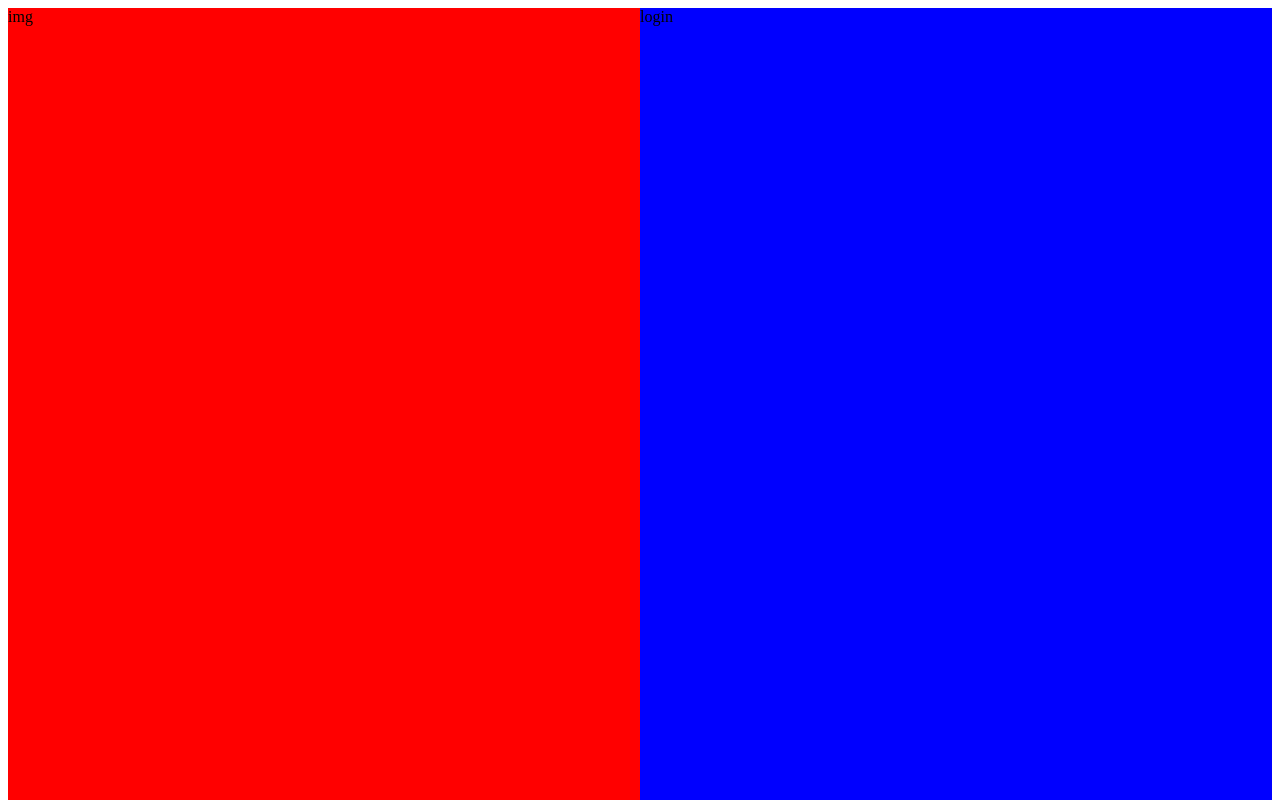
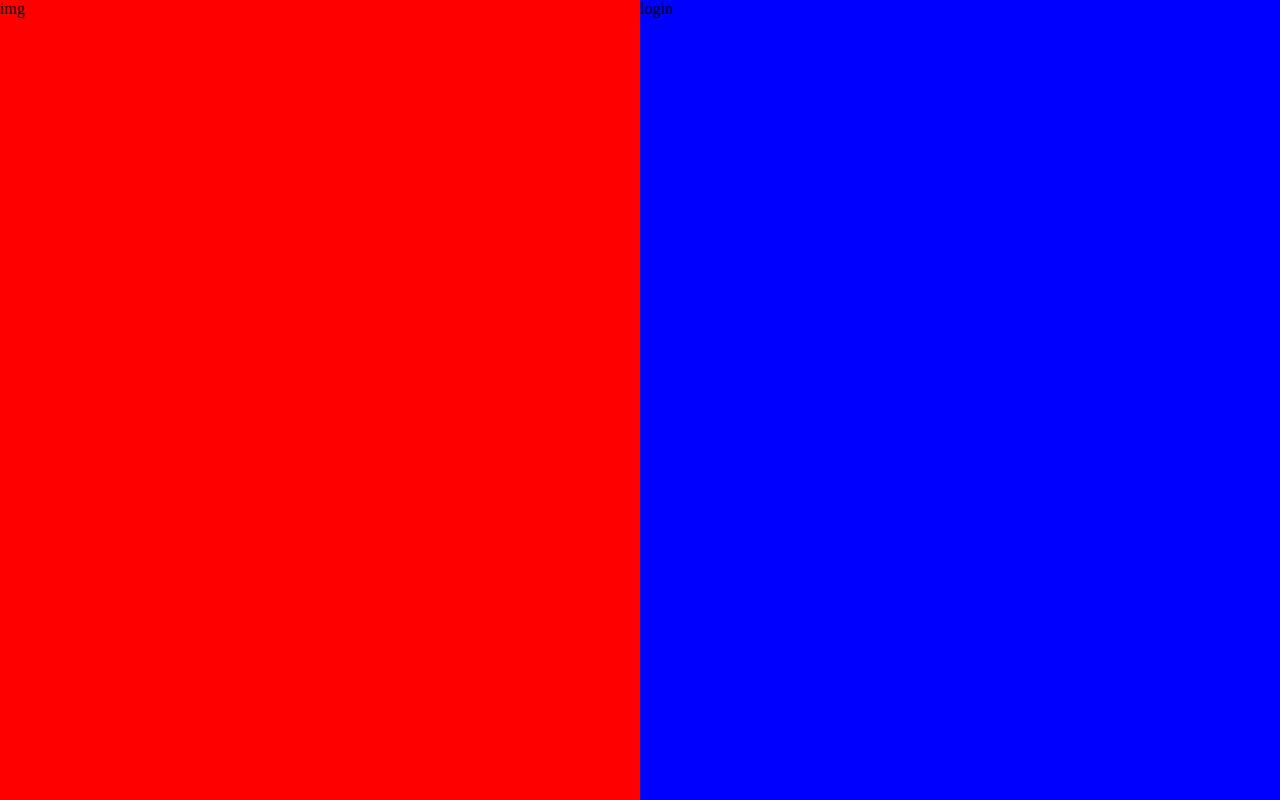
Before and after one commit to Annette-Bwemere-Salama/boinergeFontend, a React (Vite) app: page / in a window 1280 px wide. Shown: the top 800 px of the page. Built offline with nearby package versions, Linux system fonts and the light colour scheme.

Commit message:
style: marginfull redimensionnement

```diff
--- a/src/COMPONENT/login/login.css
+++ b/src/COMPONENT/login/login.css
@@ -1,16 +1,26 @@
+
+body{
+    overflow: overlay;
+    margin: 0;
+    padding: 0;
+}
+
+
+
+
 .container{
     display: flex;
-    height: 100vw;
+    height: 100vh;
 }
 
 .block1{
-/* height: 50%; */
+/* height: 100vw; */
 width: 50%;
 background-color: red;
 }
 
 .block2{
-/* height: 50%; */
+/* height: 100vw; */
 width: 50%;
 background-color: blue;
 }
```
